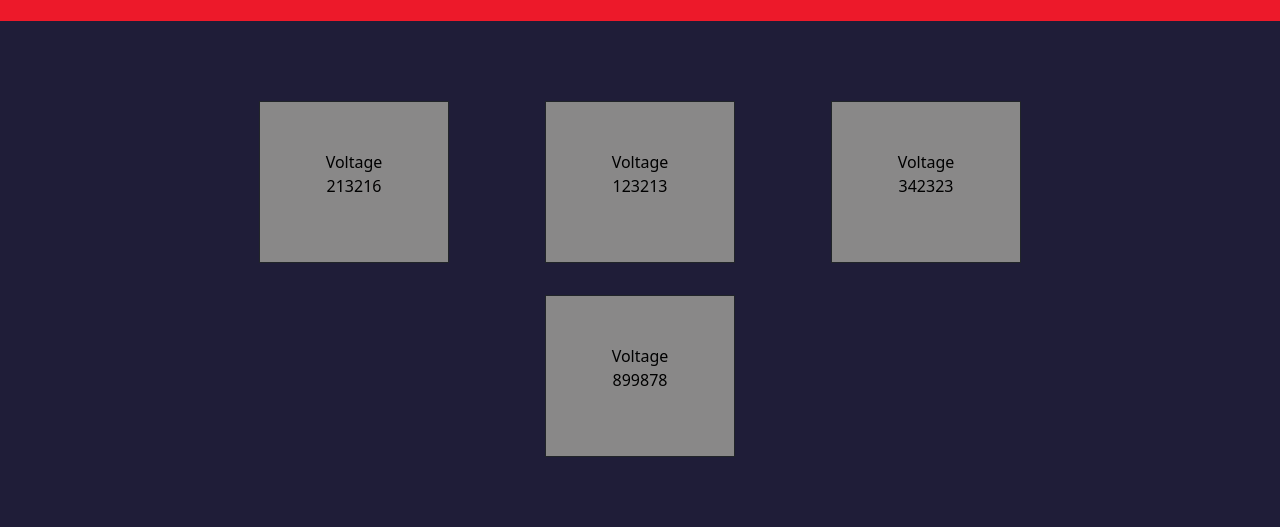
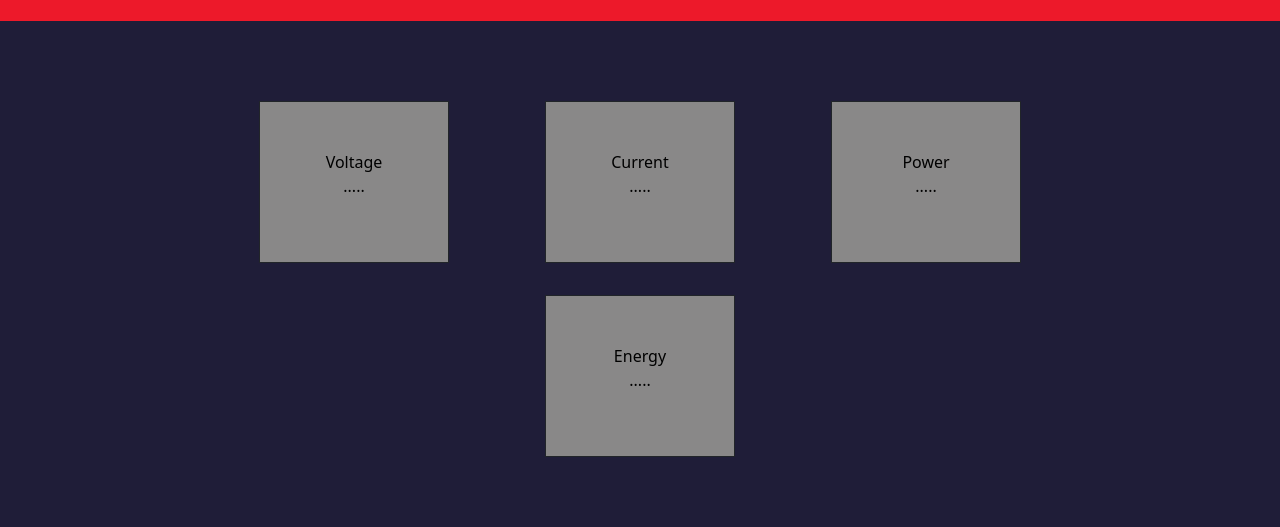
Before and after one commit to Yaksha69/BSU-Project, a plain HTML site: page index.html in a window 1280 px wide. Shown: the part 77-604 px from the top of the page. Drawn offline with nearby package versions, Linux system fonts and the light colour scheme.

Commit message:
new Ui design

```diff
--- a/index.html
+++ b/index.html
@@ -22,21 +22,21 @@
         <section class="m-1">
             <div class="container container-fluid text-center text-light">
                 <div class="row d-flex justify-content-center">
-                    <div class="col col-9 col-md-6 col-lg-2 border border-dark mx-lg-5 my-3 mx-1 p-5">
+                    <div class="col col-5 col-md-6 col-lg-2 border border-dark mx-lg-5 my-3 mx-1 p-5">
                         <span>Voltage</span>
-                        <p>213216</p>
+                        <p>.....</p>
                     </div>
-                    <div class="col col-9 col-md-6 col-lg-2 border border-dark mx-lg-5 my-3 mx-1 p-5">
-                        <span>Voltage</span>
-                        <p>123213</p>
+                    <div class="col col-5 col-md-6 col-lg-2 border border-dark mx-lg-5 my-3 mx-1 p-5">
+                        <span>Current</span>
+                        <p>.....</p>
                     </div>
-                    <div class="col col-9 col-md-6 col-lg-2 border border-dark mx-lg-5 my-3 mx-1 p-5">
-                        <span>Voltage</span>
-                        <p>342323</p>
+                    <div class="col col-5 col-md-6 col-lg-2 border border-dark mx-lg-5 my-3 mx-1 p-5">
+                        <span>Power</span>
+                        <p>.....</p>
                     </div>
-                    <div class="col col-9 col-md-6 col-lg-2 border border-dark mx-lg-5 my-3 mx-1 p-5">
-                        <span>Voltage</span>
-                        <p>899878</p>
+                    <div class="col col-5 col-md-6 col-lg-2 border border-dark mx-lg-5 my-3 mx-1 p-5">
+                        <span>Energy</span>
+                        <p>.....</p>
                     </div>
                 </div>
             </div>
```
